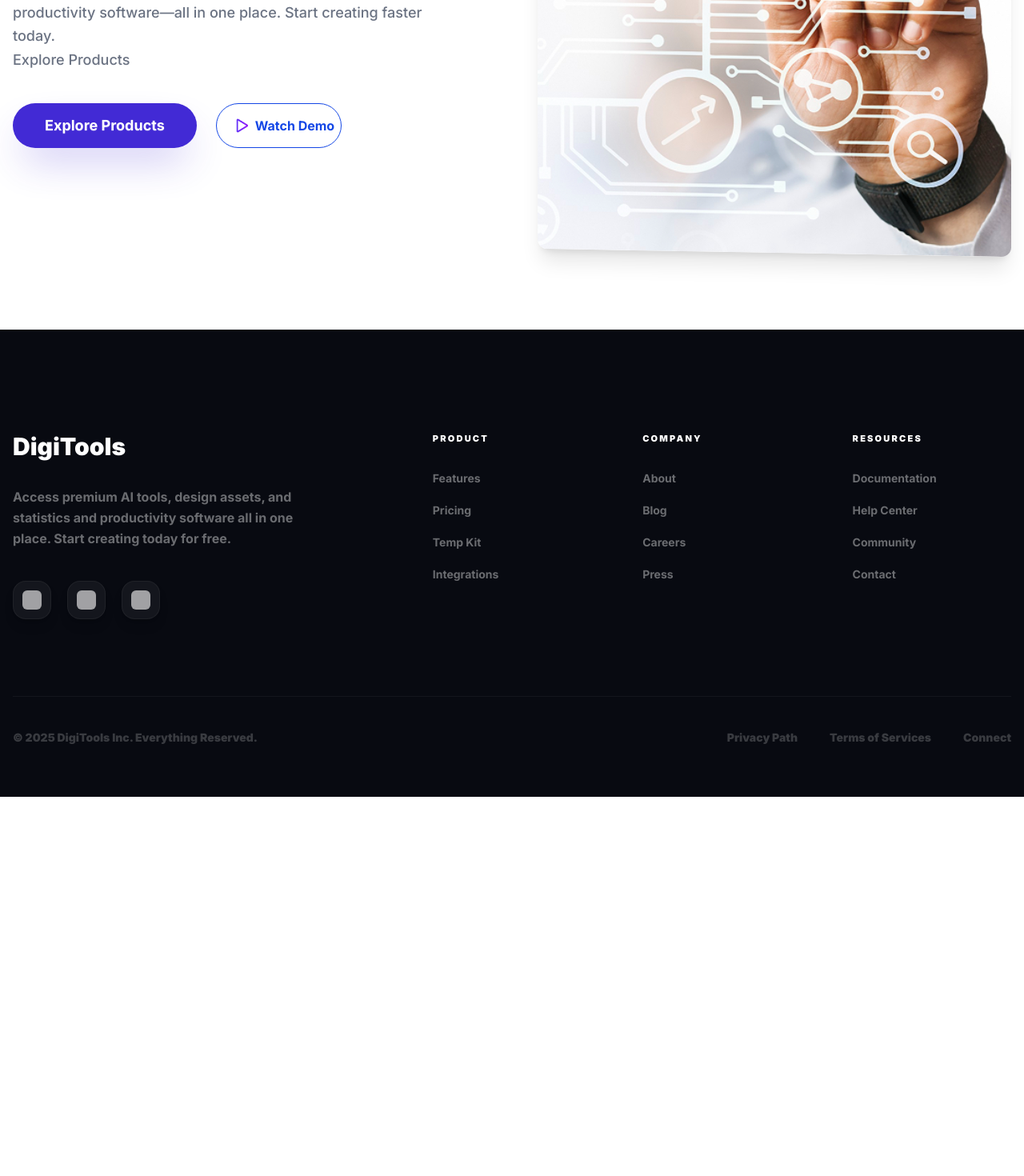
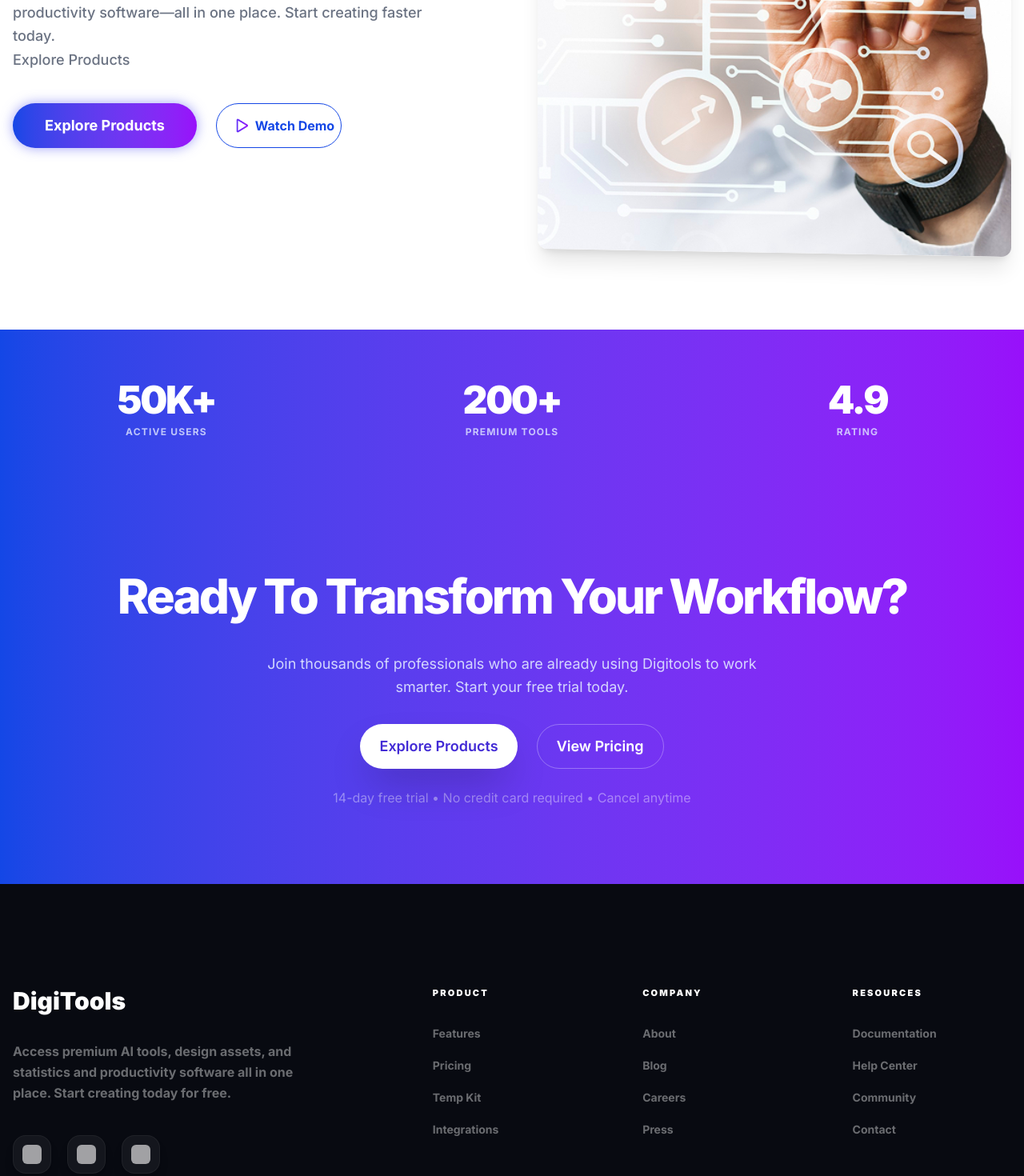
Before and after one commit to rayhan-fardous/digitools-platform, a React (Vite) app: page / in a window 1280 px wide. Shown: the part 560-2030 px from the top of the page at 80% size. Before the commit the page ends 1556 px from the top, so only its background shows below. Built offline with nearby package versions, Linux system fonts and the light colour scheme.

Commit message:
stat section added

```diff
--- a/src/App.jsx
+++ b/src/App.jsx
@@ -33,7 +33,12 @@
       <a className="btn btn-ghost font-bold rounded-full text-gray-700 hover:text-white">
         Login
       </a>
-      <a className="btn btn-primary rounded-full px-8 text-white shadow-lg shadow-primary/20 font-bold border-none">
+      <a
+        className="btn bg-linear-to-r from-blue-700 to-purple-600
+hover:from-purple-600 hover:to-pink-500
+rounded-full px-8 text-white font-bold border-none
+shadow-lg shadow-primary/20 transition-all duration-300"
+      >
         Get Started
       </a>
     </div>
@@ -60,7 +65,13 @@
           Explore Products
         </p>
         <div className="flex items-center gap-6">
-          <button className="btn btn-primary rounded-full px-10 h-14 text-white shadow-2xl shadow-primary/30 border-none font-bold text-lg">
+          <button
+            className="btn bg-linear-to-r from-blue-700 to-purple-600
+rounded-full px-10 h-14 text-white font-bold text-lg border-none
+shadow-[0_0_15px_rgba(99,102,241,0.6)]
+hover:shadow-[0_0_25px_rgba(99,102,241,0.9)]
+hover:scale-105 transition-all duration-300"
+          >
             Explore Products
           </button>
           <button className="px-2 h-14 flex items-center font-bold text-blue-700 hover:bg-blue-700 border border-blue-700 rounded-full group transition-all duration-300 hover:bg-linear-to-r hover:from-blue-500 hover:to-purple-600 hover:text-white hover:border-transparent">
@@ -87,9 +98,63 @@
   </section>
 );
 
+const Stats = () => (
+  <section
+    className="bg-linear-to-r from-blue-700 to-purple-600 py-16"
+    style={{ fontFamily: "Inter, sans-serif" }}
+  >
+    <div className="max-w-7xl mx-auto px-4">
+      <div className="grid grid-cols-1 md:grid-cols-3 gap-12 text-center text-white">
+        <div className="space-y-2">
+          <div className="text-5xl font-black tracking-tighter">50K+</div>
+          <p className="text-primary-content font-bold uppercase tracking-widest text-xs opacity-80">
+            Active Users
+          </p>
+        </div>
+        <div className="space-y-2">
+          <div className="text-5xl font-black tracking-tighter">200+</div>
+          <p className="text-primary-content font-bold uppercase tracking-widest text-xs opacity-80">
+            Premium Tools
+          </p>
+        </div>
+        <div className="space-y-2">
+          <div className="text-5xl font-black tracking-tighter">4.9</div>
+          <p className="text-primary-content font-bold uppercase tracking-widest text-xs opacity-80">
+            Rating
+          </p>
+        </div>
+      </div>
+    </div>
+  </section>
+);
 
-
-
+const CTA = () => (
+  <section
+    className="bg-linear-to-r from-blue-700 to-purple-600"
+    style={{ fontFamily: "Inter, sans-serif" }}
+  >
+    <div className="px-8 py-20 md:p-24 text-center text-white relative overflow-hidden group shadow-3xl shadow-primary/50">
+      <h2 className="text-2xl md:text-6xl font-extrabold mb-8 relative z-10 tracking-tighter leading-tight">
+        Ready To Transform Your Workflow?
+      </h2>
+      <p className="text-primary-content text-lg mb-8 max-w-2xl mx-auto relative z-10 opacity-90 leading-relaxed">
+        Join thousands of professionals who are already using Digitools to work
+        smarter. Start your free trial today.
+      </p>
+      <div className="flex flex-col sm:flex-row justify-center gap-6 relative z-10">
+        <button className="btn bg-white text-primary border-none hover:bg-gray-100 rounded-full h-14 px-6 text-lg shadow-2xl">
+          Explore Products
+        </button>
+        <button className="btn btn-outline border-white/30 text-white hover:bg-white/10 hover:border-white rounded-full h-14 px-6 text-lg transition-all">
+          View Pricing
+        </button>
+      </div>
+      <div className="mt-6 text-white/40 text-md">
+        14-day free trial • No credit card required • Cancel anytime
+      </div>
+    </div>
+  </section>
+);
 
 const Footer = () => (
   <footer
@@ -99,9 +164,7 @@
     <div className="max-w-7xl mx-auto px-4">
       <div className="grid grid-cols-1 md:grid-cols-2 lg:grid-cols-5 gap-16 mb-24">
         <div className="lg:col-span-2">
-          <a className="text-3xl font-black text-white mb-8 block">
-            DigiTools
-          </a>
+          <a className="text-3xl font-black text-white mb-8 block">DigiTools</a>
           <p className="text-white/40 leading-relaxed font-bold text-base max-w-sm mb-10">
             Access premium AI tools, design assets, and statistics and
             productivity software all in one place. Start creating today for
@@ -224,6 +287,8 @@
       <Navbar />
       <main>
         <Hero />
+        <Stats />
+        <CTA />
       </main>
       <Footer />
     </div>
```
